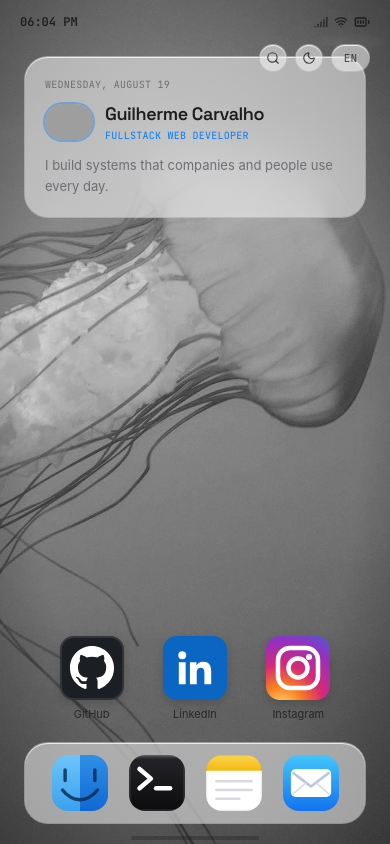
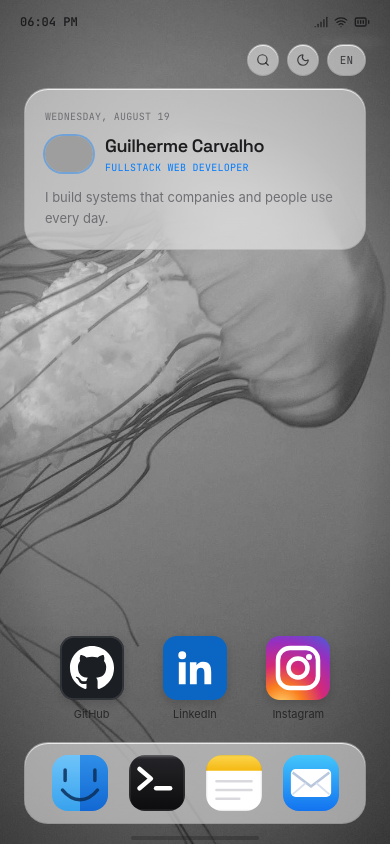
Before and after one commit to GuiCMoreira/portifolio, a Next.js app: page / in a window 390 px wide. Built offline with nearby package versions, Linux system fonts and the light colour scheme; grey boxes are pictures that could not be loaded.

Commit message:
PORTFOLIO | FIX | mobile: chips de busca/tema/idioma em linha propria acima do widget, sem sobrepor componentes

```diff
--- a/src/components/mobile/MobileHome.tsx
+++ b/src/components/mobile/MobileHome.tsx
@@ -110,7 +110,7 @@ export function MobileHome({ onOpen }: MobileHomeProps) {
   return (
     <div className="flex flex-1 flex-col px-6 pb-[calc(env(safe-area-inset-bottom)+1.25rem)]">
       {/* Widget de identidade, como um widget de tela inicial */}
-      <div className="glass mt-4 rounded-3xl p-5">
+      <div className="glass rounded-3xl p-5">
         <WidgetDate />
         <div className="mt-2 flex items-center gap-3">
           <Image
--- a/src/components/mobile/MobileShell.tsx
+++ b/src/components/mobile/MobileShell.tsx
@@ -45,13 +45,12 @@ export function MobileShell() {
       <div className="relative z-10 flex min-h-0 flex-1 flex-col pt-[env(safe-area-inset-top)]">
         <MobileStatusBar />
 
-        {/* Toggles de busca, tema e idioma no topo da home */}
-        {!activeApp && (
-          <div className="absolute top-[calc(env(safe-area-inset-top)+2.75rem)] right-5 z-20 flex gap-2">
+        {/* Ações rápidas: linha própria entre a status bar e o widget */}
+        <div className="flex justify-end gap-2 px-6 pt-1 pb-3">
           <button
             type="button"
             onClick={() => setPaletteOpen(true)}
-              className="glass rounded-full p-1.5 text-text-hi/80"
+            className="glass flex h-8 w-8 items-center justify-center rounded-full text-text-hi/80"
             aria-label={t("menubar.palette")}
           >
             <Search className="h-3.5 w-3.5" />
@@ -59,7 +58,7 @@ export function MobileShell() {
           <button
             type="button"
             onClick={toggleTheme}
-              className="glass rounded-full p-1.5 text-text-hi/80"
+            className="glass flex h-8 w-8 items-center justify-center rounded-full text-text-hi/80"
             aria-label={theme === "dark" ? "Modo claro" : "Modo escuro"}
           >
             {theme === "dark" ? <Sun className="h-3.5 w-3.5" /> : <Moon className="h-3.5 w-3.5" />}
@@ -67,13 +66,12 @@ export function MobileShell() {
           <button
             type="button"
             onClick={() => setLang(lang === "pt" ? "en" : "pt")}
-              className="glass rounded-full px-3 py-1 font-mono text-[11px] text-text-hi/80"
+            className="glass flex h-8 items-center rounded-full px-3 font-mono text-[11px] text-text-hi/80"
             aria-label={lang === "pt" ? "Switch to English" : "Mudar para Português"}
           >
             {lang.toUpperCase()}
           </button>
         </div>
-        )}
 
         <MobileHome onOpen={openFromIcon} />
 
```
Lines whose indentation alone changed are shown as unchanged.
